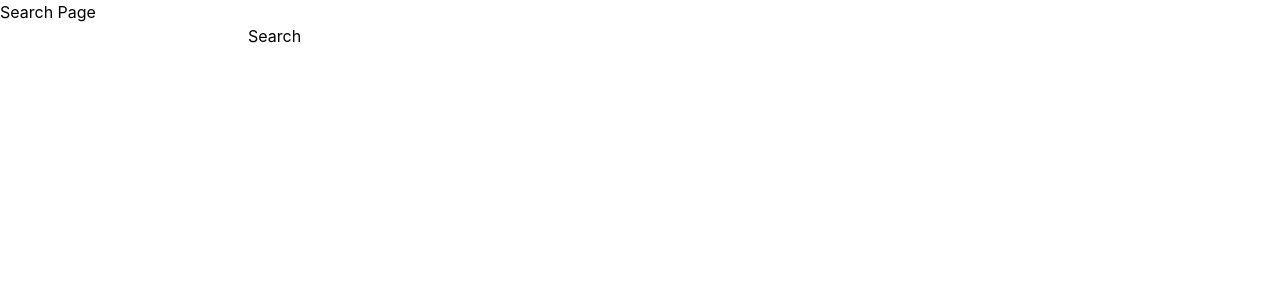
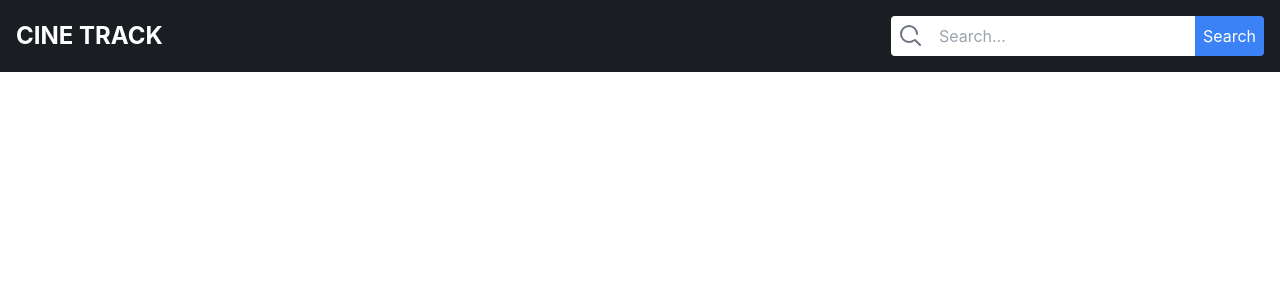
Before and after one commit to abhakta-47/CineTracker, a React (Create React App) app: page / in a window 1280 px wide. Shown: the top 300 px of the page. Built offline with nearby package versions, Linux system fonts and the light colour scheme.

Commit message:
major ui implementations

```diff
--- a/src/App.tsx
+++ b/src/App.tsx
@@ -1,19 +1,28 @@
 // src/App.tsx
-import React from 'react';
+import React, { useState } from 'react';
 import { BrowserRouter as Router, Route, Routes } from 'react-router-dom';
 import SearchPage from './pages/SearchPage';
 import MovieDetailsPage from './pages/MovieDetailsPage';
 
+import Header from './components/Header';
+import { MediaSearchResult } from './utils/omdbApi';
+
+
 const App: React.FC = () => {
+  const [searchResults, setSearchResults] = useState<MediaSearchResult[]>([]);
+
   return (
-    <Router>
-      <Routes>
-        <Route path="/" element={<SearchPage />} />
-        <Route path="/search" element={<SearchPage />} />
-        <Route path="/search?key=:key" element={<SearchPage />} />
-        <Route path="/item/:id" element={<MovieDetailsPage />} />
-      </Routes>
-    </Router>
+    <>
+      <Header searchBarCallback={setSearchResults} />
+      <Router>
+        <Routes>
+          <Route path="/" element={<SearchPage searchResults={searchResults} setSearchResults={setSearchResults} />} />
+          <Route path="/search" element={<SearchPage searchResults={searchResults} setSearchResults={setSearchResults} />} />
+          <Route path="/search?key=:key" element={<SearchPage searchResults={searchResults} setSearchResults={setSearchResults} />} />
+          <Route path="/item/:id" element={<MovieDetailsPage />} />
+        </Routes>
+      </Router>
+    </>
   );
 };
 
--- /dev/null
+++ b/src/components/Header.tsx
@@ -0,0 +1,23 @@
+import React from 'react';
+import SearchBox from '../components/SearchBox';
+import { MediaSearchResult } from '../utils/omdbApi';
+
+
+interface HeaderProps {
+    searchBarCallback: (results: MediaSearchResult[]) => void;
+}
+
+const Header: React.FC<HeaderProps> = ({ searchBarCallback }) => {
+    return (
+        <header className="bg-shark p-4 flex items-center justify-between mb-4">
+            <a href="/">
+                <h1 className="text-white text-2xl font-bold">CINE TRACK</h1>
+            </a>
+            <div className="flex">
+                < SearchBox searchKey='' callbackFunction={searchBarCallback} />
+            </div>
+        </header >
+    );
+};
+
+export default Header;
--- /dev/null
+++ b/src/components/SearchBox.tsx
@@ -0,0 +1,71 @@
+import React, { useState, useEffect } from 'react';
+import { SearchMedia, MediaDetails, MediaSearchResult } from '../utils/omdbApi';
+
+interface SearchBoxProps {
+    searchKey: string;
+    callbackFunction: (results: MediaSearchResult[]) => void;
+}
+
+const SearchBox: React.FC<SearchBoxProps> = ({ searchKey, callbackFunction }) => {
+
+    const [searchQuery, setSearchQuery] = useState<string>(searchKey || "")
+
+    const fetchData = async () => {
+        const results = await SearchMedia(searchQuery);
+        callbackFunction(results);
+    };
+
+    useEffect(() => {
+        const delayDebounceFn = setTimeout(() => {
+            if (searchQuery.trim().length >= 3) {
+                fetchData();
+            }
+        }, 2000)
+
+        return () => clearTimeout(delayDebounceFn)
+
+    }, [searchQuery]);
+
+    const handleKeyPress = (e: React.KeyboardEvent<HTMLInputElement>) => {
+        if (e.key === 'Enter' && searchQuery.trim().length >= 3) {
+            fetchData();
+        }
+    };
+
+    return (
+        <div className="flex items-center rounded overflow-hidden">
+            <div className="p-2 bg-white">
+                {/* Search icon */}
+                <svg
+                    xmlns="http://www.w3.org/2000/svg"
+                    className="h-6 w-6 text-gray-500"
+                    fill="none"
+                    viewBox="0 0 24 24"
+                    stroke="currentColor"
+                >
+                    <path
+                        strokeLinecap="round"
+                        strokeLinejoin="round"
+                        strokeWidth="2"
+                        d="M21 21l-5-5m2.01-6.293A7.965 7.965 0 0 0 18 10c0-4.418-3.582-8-8-8s-8 3.582-8 8 3.582 8 8 8a7.965 7.965 0 0 0 4.707-1.537"
+                    />
+                </svg>
+            </div>
+            <input
+                type="text"
+                placeholder="Search..."
+                className="p-2 focus:outline-none"
+                value={searchQuery}
+                onChange={(e) => setSearchQuery(e.target.value)}
+                onKeyUp={handleKeyPress}
+
+            />
+            <button className="bg-blue-500 text-white p-2 ">
+                {/* Search button */}
+                Search
+            </button>
+        </div>
+    );
+};
+
+export default SearchBox;
--- a/src/components/Tile.tsx
+++ b/src/components/Tile.tsx
@@ -12,6 +12,7 @@ interface TileProps {
 
 const Tile: React.FC<TileProps> = ({ searchResult, onAddToWatchList, onAddToWatchedList }) => {
     const [media, setMedia] = useState<OMDBMedia | undefined>();
+
     useEffect(() => {
         const fetchData = async () => {
             const result = await MediaDetails(searchResult.id);
@@ -23,15 +24,20 @@ const Tile: React.FC<TileProps> = ({ searchResult, onAddToWatchList, onAddToWatc
     }, []);
 
     return (
-        <div className="bg-gray-100 p-4 rounded-md">
+        <>
             {media ? (
-                <>
-                    <img src={media["Poster"]} alt={media["Title"]} className="w-full h-40 object-cover mb-2 rounded-md" />
-                    <h3 className="text-lg font-bold">{media["Title"]}</h3>
-                    <p className="text-gray-600 mb-2">{media["Plot"]}</p>
-                    <p className="text-yellow-500 mb-2">Rating: {media["imdbRating"]}</p>
+                <div className='relative rounded-md overflow-hidden tile-container w-fit' style={{ height: "444px", width: "300px" }} >
+                    <a target='blank' href={"https://www.imdb.com/title/" + media["imdbID"]} className='relative block h-full w-full'>
+                        <img className='tile-poster' src={media["Poster"]} alt={media["Title"]} />
+                        <div className="overlay"></div>
+                    </a>
 
-                    <div className="flex space-x-2">
+                    <div className="details tile-details">
+                        <h3 className="text-lg text-white font-bold">{media["Title"]}</h3>
+                        {/* <p className="text-white mb-2">{media["Plot"]}</p> */}
+                        <p className="text-white mb-2">Rating: {media["imdbRating"]}</p>
+
+                        {/* <div className="flex space-x-2">
                             <Link to={`/item/omdb/${media["imdbID"]}`} className="bg-blue-500 text-white px-4 py-2 rounded-md">
                                 View Details
                             </Link>
@@ -41,12 +47,13 @@ const Tile: React.FC<TileProps> = ({ searchResult, onAddToWatchList, onAddToWatc
                             <button onClick={onAddToWatchedList} className="bg-indigo-500 text-white px-4 py-2 rounded-md">
                                 Add to Watched List
                             </button>
+                        </div> */}
                     </div>
-                </>
+                </ div>
             ) : (
                 <p>Loading...</p>
             )}
-        </div>
+        </>
     );
 };
 
--- a/src/components/TileGrid.tsx
+++ b/src/components/TileGrid.tsx
@@ -10,7 +10,7 @@ interface TileGridProps {
 
 const TileGrid: React.FC<TileGridProps> = ({ searchResults }) => {
     return (
-        <div className="grid grid-cols-2 md:grid-cols-3 lg:grid-cols-4 gap-4">
+        <div className="grid grid-cols-1 sm:grid-cols-2 md:grid-cols-3 xl:grid-cols-4 gap-4">
             {searchResults.map((searchResult) => (
                 <Tile
                     key={searchResult.id}
--- a/src/index.css
+++ b/src/index.css
@@ -20,3 +20,38 @@ code {
   font-family: source-code-pro, Menlo, Monaco, Consolas, 'Courier New',
     monospace;
 }
+
+.tile-container{
+  background: linear-gradient(0deg,rgba(0,0,0,.7) 0,rgba(0,0,0,0) 100%);
+}
+
+.tile-details{
+  pointer-events: none;
+  position: absolute;
+  bottom: 0;
+  left: 0;
+  right: 0;
+  padding: .7rem;
+  z-index: 2;
+  background: linear-gradient(0deg,rgba(0,0,0,.7) 0,rgba(0,0,0,0) 100%);
+}
+
+.overlay {
+  position: absolute;
+  top: 0;
+  left: 0;
+  width: 100%;
+  height: 100%;
+  background: rgba(0, 0, 0, 0.3); /* Adjust the alpha value for transparency */
+}
+
+.tile-container:hover .overlay {
+  background: none
+}
+
+.tile-container *{
+  transition: transform 0.3s ease-in-out; /* Add a smooth transition effect */
+}
+.tile-container:hover  .tile-poster{
+  transform: scale(1.1);
+}
--- a/src/pages/SearchPage.tsx
+++ b/src/pages/SearchPage.tsx
@@ -9,18 +9,12 @@ interface SearchPageParams {
   [key: string]: string | undefined;
 }
 
-const SearchPage: React.FC = () => {
+const SearchPage: React.FC<any> = ({ searchResults, setSearchResults }) => {
   const { key } = useParams<SearchPageParams>();
   const [searchQuery, setSearchQuery] = useState<string>(key || '');
-  const [searchResults, setSearchResults] = useState<MediaSearchResult[]>([]);
   const navigate = useNavigate();
 
   useEffect(() => {
-
-    const fetchData = async () => {
-      const results = await SearchMedia(searchQuery);
-      setSearchResults(results);
-    };
 
     const delayDebounceFn = setTimeout(() => {
       // Send Axios request here
@@ -51,22 +45,8 @@ const SearchPage: React.FC = () => {
     }
   };
 
-
   return (
-    <div>
-      <h2>Search Page</h2>
-      <div className="mb-4">
-        <input
-          type="text"
-          value={searchQuery}
-          onChange={(e) => setSearchQuery(e.target.value)}
-          className="p-2 border rounded-md"
-          onKeyUp={handleKeyPress}
-        />
-        <button onClick={handleSearch} className="ml-2 bg-blue-500 text-white p-2 rounded-md">
-          Search
-        </button>
-      </div>
+    <div className='flex items-center justify-center'>
       {key && <p>Search keyword: {key}</p>}
       <TileGrid
         searchResults={searchResults}
--- a/tailwind.config.js
+++ b/tailwind.config.js
@@ -1,8 +1,19 @@
 /** @type {import('tailwindcss').Config} */
 module.exports = {
-  content: [],
+  content: [
+    './src/**/*.{js,ts,jsx,tsx}',
+    './public/index.html',
+  ],
   theme: {
-    extend: {},
+    extend: {
+      colors:
+      {
+        'shark': '#1a1d22',
+        'driftwood': '#aa7b47',
+        'jellybean': '#2a75a0',
+        'scooter': '#29aed8'
+      }
+    },
   },
   plugins: [],
 }
```
Lines whose indentation alone changed are shown as unchanged.
